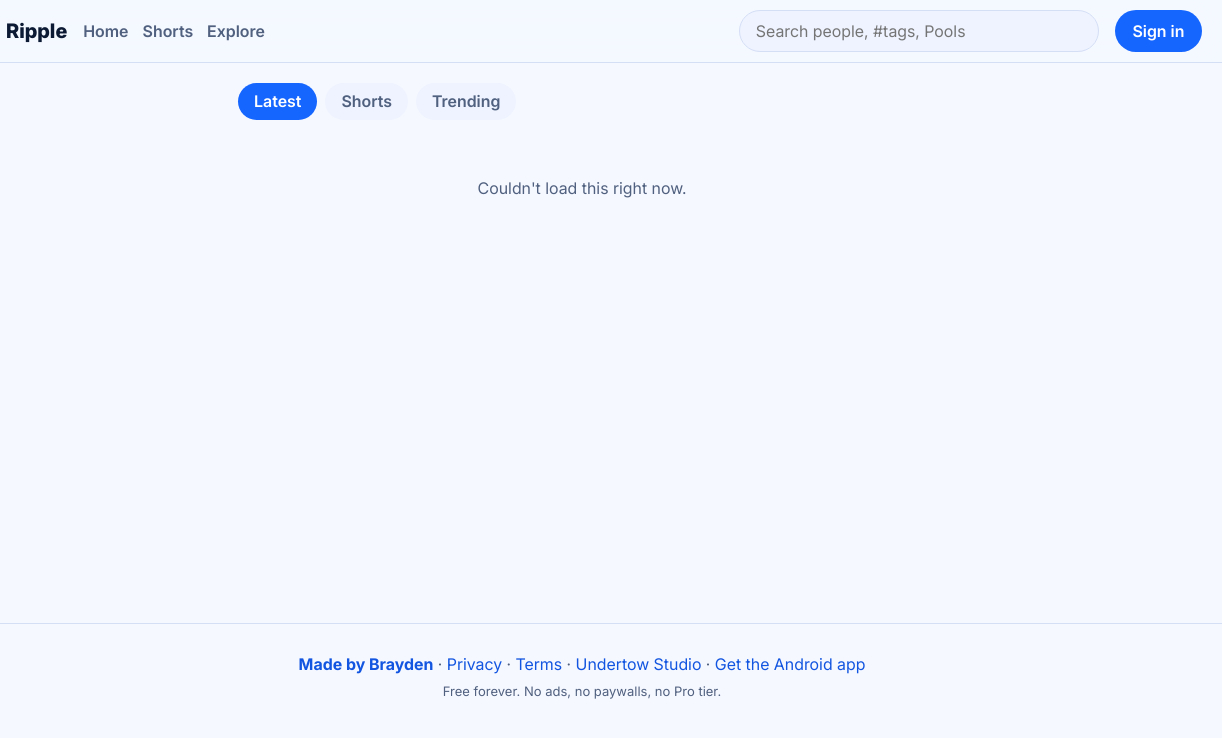
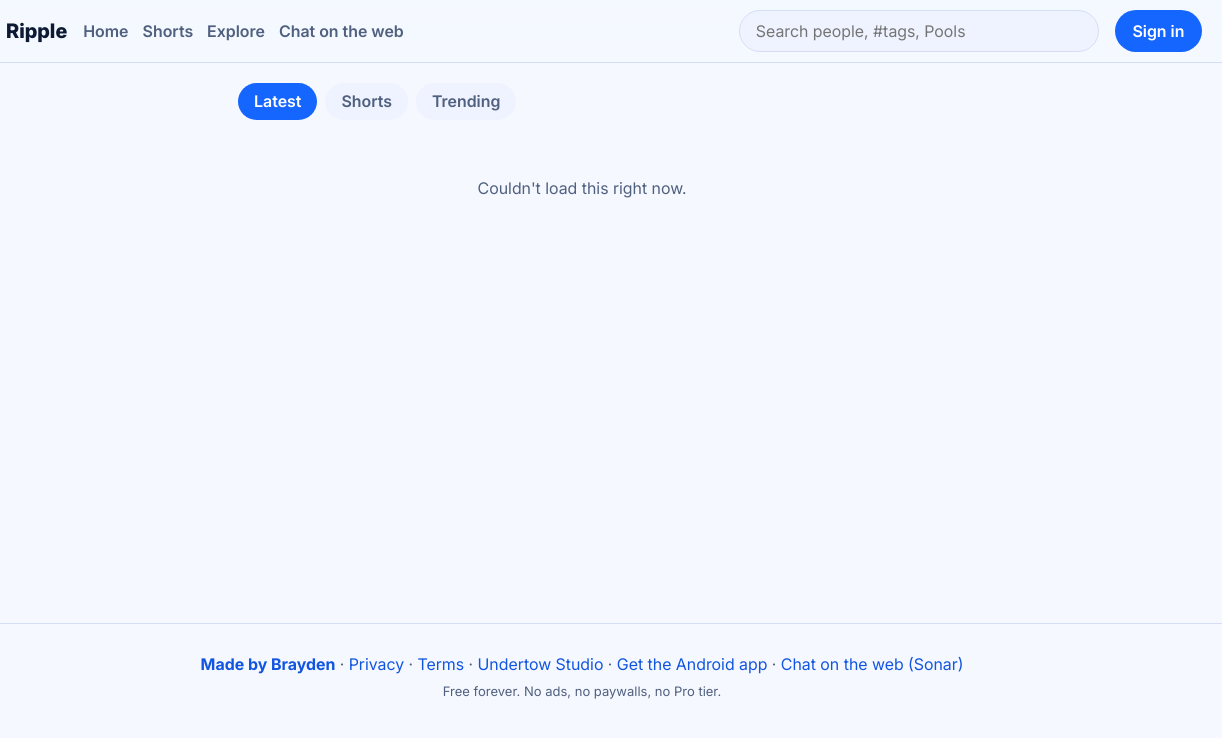
Before and after one commit to 1tekno4884-sketch/ripple-web, a plain HTML site: page index.html in a window 1280 px wide. Shown: the full height of the page, 58-1280 px from the left. Drawn offline with Linux system fonts and the light colour scheme; no server answers.

Commit message:
Chat on the web (Sonar) links
Co-Authored-By: Claude Opus 5.5 <noreply@anthropic.com>

```diff
--- a/index.html
+++ b/index.html
@@ -21,6 +21,7 @@
       <a href="#/">Home</a>
       <a href="#/shorts">Shorts</a>
       <a href="#/explore">Explore</a>
+      <a href="https://1tekno4884-sketch.github.io/sonar-web/" title="Chat and call with your Ripple account in Sonar">Chat on the web</a>
     </nav>
     <form class="search" id="search"><input name="q" placeholder="Search people, #tags, Pools" autocomplete="off" aria-label="Search"></form>
     <div id="me"></div>
@@ -29,7 +30,7 @@
   <footer class="foot">
     <a id="credit" href="#/">Made by Brayden</a> ·
     <a href="#/privacy">Privacy</a> · <a href="#/terms">Terms</a> ·
-    <a id="studio" href="#">Undertow Studio</a> · <a id="getapp" href="#">Get the Android app</a>
+    <a id="studio" href="#">Undertow Studio</a> · <a id="getapp" href="#">Get the Android app</a> · <a href="https://1tekno4884-sketch.github.io/sonar-web/">Chat on the web (Sonar)</a>
     <div class="small">Free forever. No ads, no paywalls, no Pro tier.</div>
   </footer>
   <div id="modal" class="modal" hidden></div>
```
